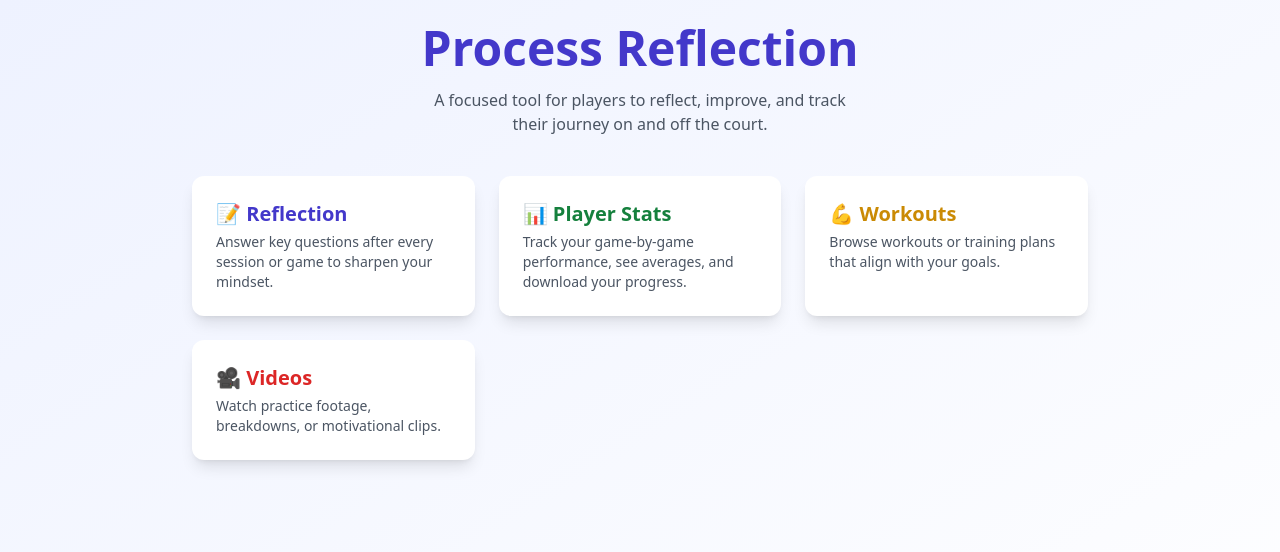
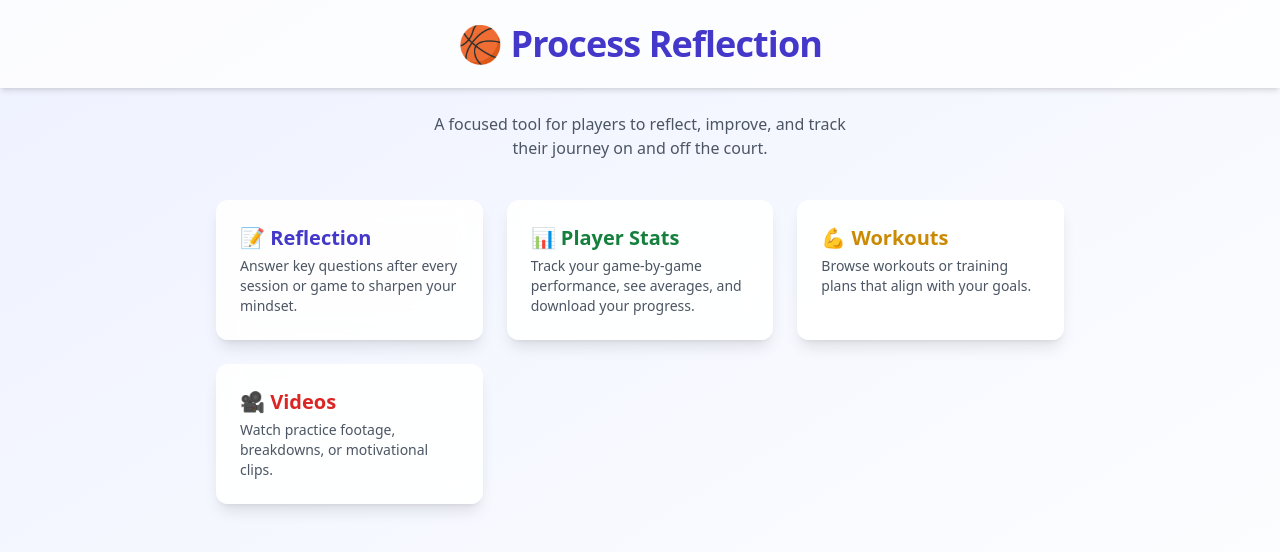
Before and after one commit to anggithub2023/Process_Reflection_Scaffolding, a React (Create React App) app: page / in a window 1280 px wide. Shown: the top 552 px of the page. Built offline with nearby package versions, Linux system fonts and the light colour scheme.

Commit message:
button changes

```diff
--- a/src/pages/HomePage.js
+++ b/src/pages/HomePage.js
@@ -5,29 +5,32 @@ function HomePage() {
     const navigate = useNavigate();
 
     return (
-        <div className="min-h-screen bg-gradient-to-br from-indigo-50 to-white p-6 flex flex-col items-center overflow-x-hidden overflow-y-auto">
-            <h1 className="text-4xl sm:text-5xl font-extrabold text-indigo-700 mb-4">Process Reflection</h1>
-            <p className="text-center text-gray-600 mb-10 max-w-md">
+        <div className="min-h-screen bg-gradient-to-br from-indigo-50 to-white flex flex-col items-center overflow-x-hidden overflow-y-auto">
+            <header className="w-full text-center py-6 bg-white bg-opacity-80 shadow-md sticky top-0 z-50">
+                <h1 className="text-3xl sm:text-4xl font-bold text-indigo-700 tracking-tight">🏀 Process Reflection</h1>
+            </header>
+
+            <p className="text-center text-gray-600 mt-6 mb-10 max-w-md px-4">
                 A focused tool for players to reflect, improve, and track their journey on and off the court.
             </p>
 
-            <div className="grid gap-6 w-full max-w-4xl grid-cols-[repeat(auto-fit,_minmax(240px,_1fr))]">
-                <div onClick={() => navigate('/reflect')} className="cursor-pointer bg-white p-6 rounded-xl shadow-lg hover:shadow-indigo-200 hover:scale-105 transition">
+            <div className="grid gap-6 w-full max-w-4xl px-4 sm:px-6 grid-cols-[repeat(auto-fit,_minmax(240px,_1fr))]">
+                <div onClick={() => navigate('/reflect')} className="cursor-pointer bg-white bg-opacity-90 backdrop-blur-md p-6 rounded-xl shadow-lg hover:shadow-indigo-300 hover:scale-105 transform transition duration-300">
                     <h2 className="text-xl font-semibold text-indigo-700 mb-1">📝 Reflection</h2>
                     <p className="text-gray-600 text-sm">Answer key questions after every session or game to sharpen your mindset.</p>
                 </div>
 
-                <div onClick={() => navigate('/stats')} className="cursor-pointer bg-white p-6 rounded-xl shadow-lg hover:shadow-green-200 hover:scale-105 transition">
+                <div onClick={() => navigate('/stats')} className="cursor-pointer bg-white bg-opacity-90 backdrop-blur-md p-6 rounded-xl shadow-lg hover:shadow-green-300 hover:scale-105 transform transition duration-300">
                     <h2 className="text-xl font-semibold text-green-700 mb-1">📊 Player Stats</h2>
                     <p className="text-gray-600 text-sm">Track your game-by-game performance, see averages, and download your progress.</p>
                 </div>
 
-                <div onClick={() => navigate('/workouts')} className="cursor-pointer bg-white p-6 rounded-xl shadow-lg hover:shadow-yellow-200 hover:scale-105 transition">
+                <div onClick={() => navigate('/workouts')} className="cursor-pointer bg-white bg-opacity-90 backdrop-blur-md p-6 rounded-xl shadow-lg hover:shadow-yellow-300 hover:scale-105 transform transition duration-300">
                     <h2 className="text-xl font-semibold text-yellow-600 mb-1">💪 Workouts</h2>
                     <p className="text-gray-600 text-sm">Browse workouts or training plans that align with your goals.</p>
                 </div>
 
-                <div onClick={() => navigate('/videos')} className="cursor-pointer bg-white p-6 rounded-xl shadow-lg hover:shadow-red-200 hover:scale-105 transition">
+                <div onClick={() => navigate('/videos')} className="cursor-pointer bg-white bg-opacity-90 backdrop-blur-md p-6 rounded-xl shadow-lg hover:shadow-red-300 hover:scale-105 transform transition duration-300">
                     <h2 className="text-xl font-semibold text-red-600 mb-1">🎥 Videos</h2>
                     <p className="text-gray-600 text-sm">Watch practice footage, breakdowns, or motivational clips.</p>
                 </div>
```
